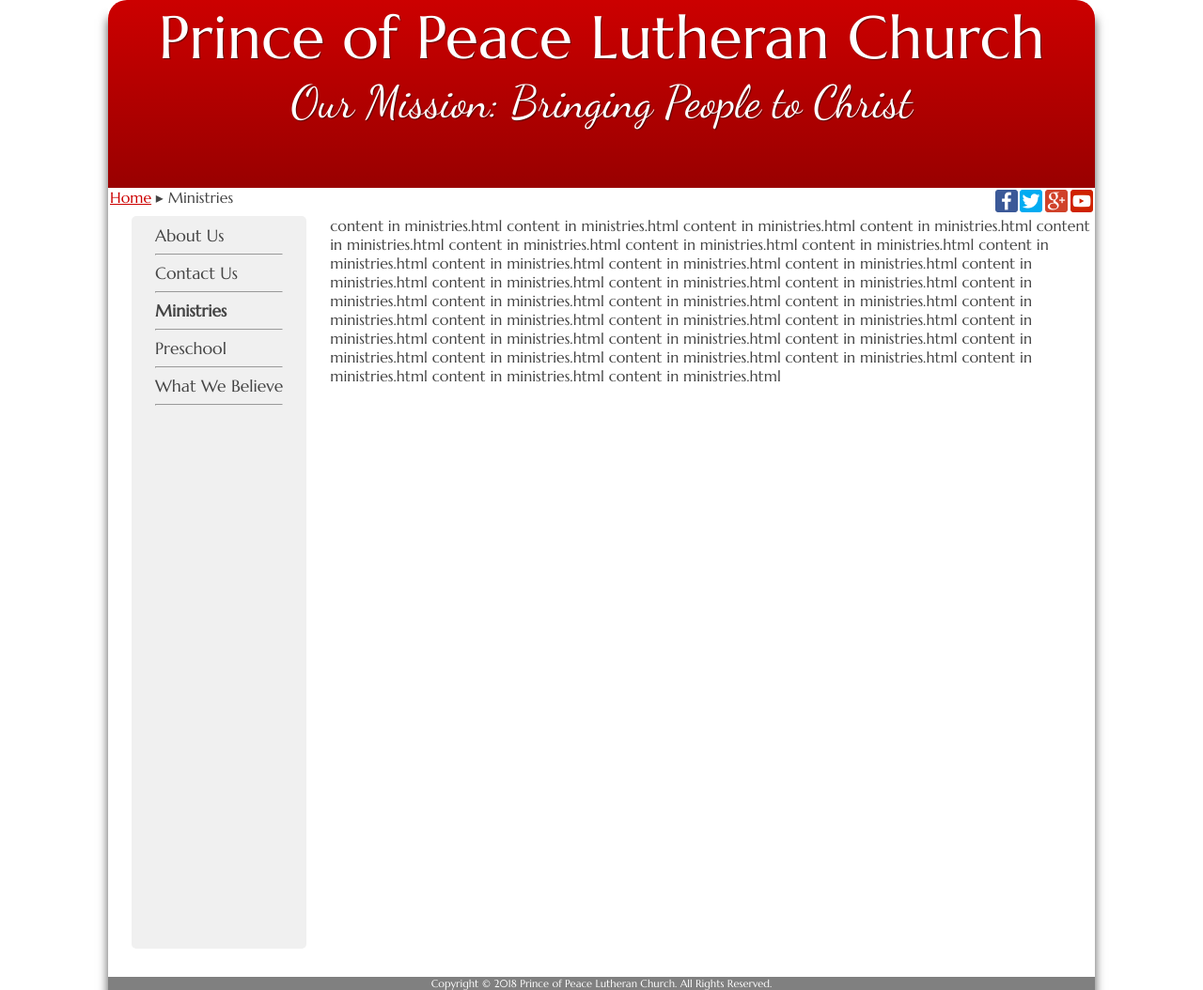
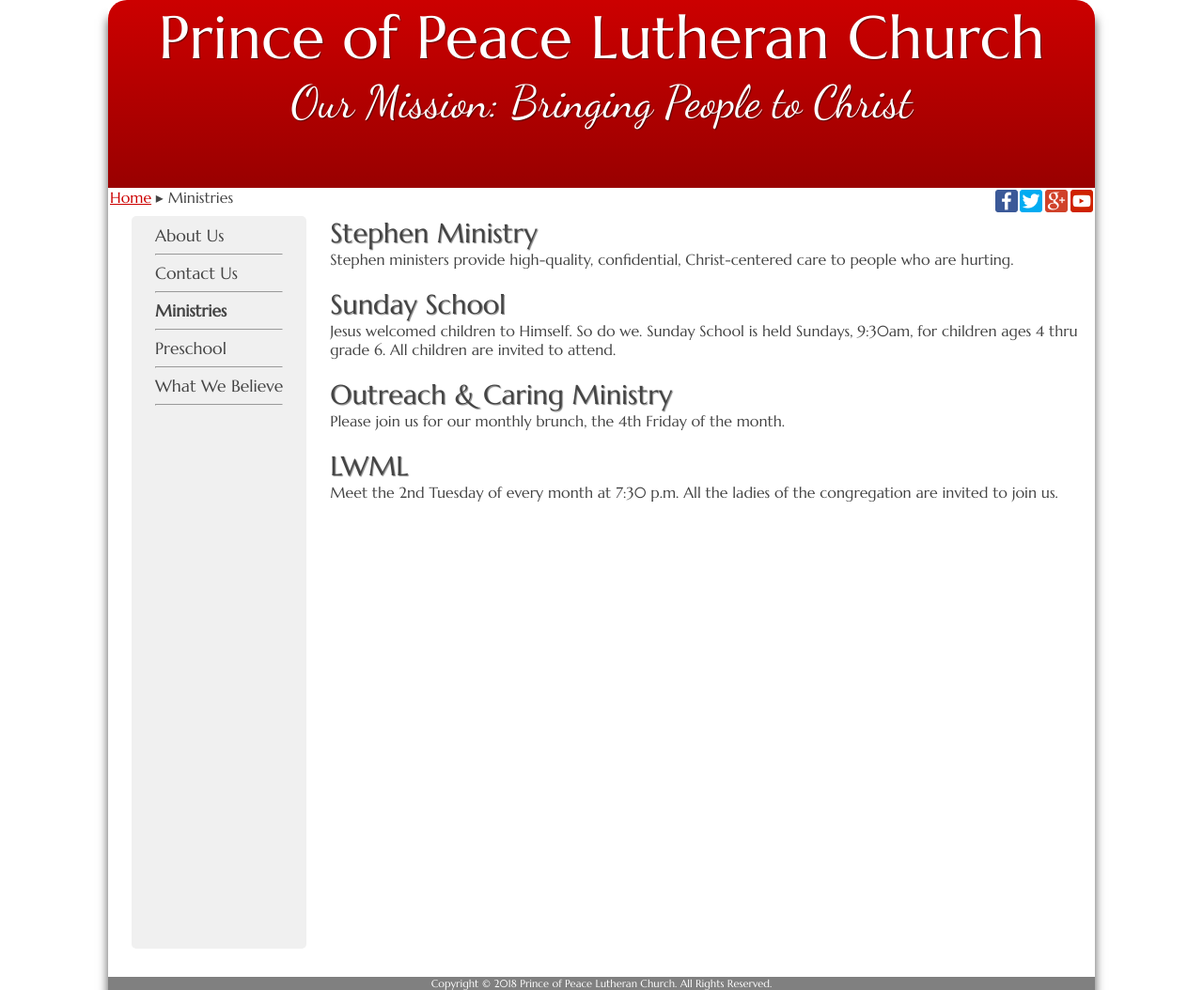
Before and after one commit to weslowsk/princeofpeace, a Jekyll site: the page built from ministries.html, in a window 1280 px wide. Shown: the whole page at 94% size. Built offline with Jekyll 4.4.1, drawn with Linux system fonts in a browser that asks for light colours.

Commit message:
populate remaining content

```diff
--- a/ministries.html
+++ b/ministries.html
@@ -3,41 +3,15 @@ layout: default
 category: Ministries
 title: Ministries
 ---
-
-content in ministries.html
-
-content in ministries.html
-content in ministries.html
-content in ministries.html
-content in ministries.html
-content in ministries.html
-content in ministries.html
-content in ministries.html
-content in ministries.html
-content in ministries.html
-content in ministries.html
-content in ministries.html
-content in ministries.html
-content in ministries.html
-content in ministries.html
-content in ministries.html
-content in ministries.html
-content in ministries.html
-
-content in ministries.html
-content in ministries.html
-content in ministries.html
-content in ministries.html
-content in ministries.html
-content in ministries.html
-content in ministries.html
-content in ministries.html
-content in ministries.html
-content in ministries.html
-content in ministries.html
-content in ministries.html
-content in ministries.html
-content in ministries.html
-content in ministries.html
-content in ministries.html
-content in ministries.html
+<h1>Stephen Ministry</h1>
+<p>Stephen ministers provide high-quality, confidential, Christ-centered care to people who are hurting.</p>
+<br/>
+<h1>Sunday School</h1>
+<p>Jesus welcomed children to Himself. So do we. Sunday School is held Sundays, 9:30am, for children ages 4 thru grade 6. All children are invited to attend.</p>
+<br/>
+<h1>Outreach & Caring Ministry</h1>
+<p>Please join us for our monthly brunch, the 4th Friday of the month.</p>
+<br/>
+<h1>LWML</h1>
+<p>Meet the 2nd Tuesday of every month at 7:30 p.m. All the ladies of the congregation are invited to join us.</p>
+<br/>
```
Also changed, not shown: whatwebelieve.html (+18 -1 lines).
